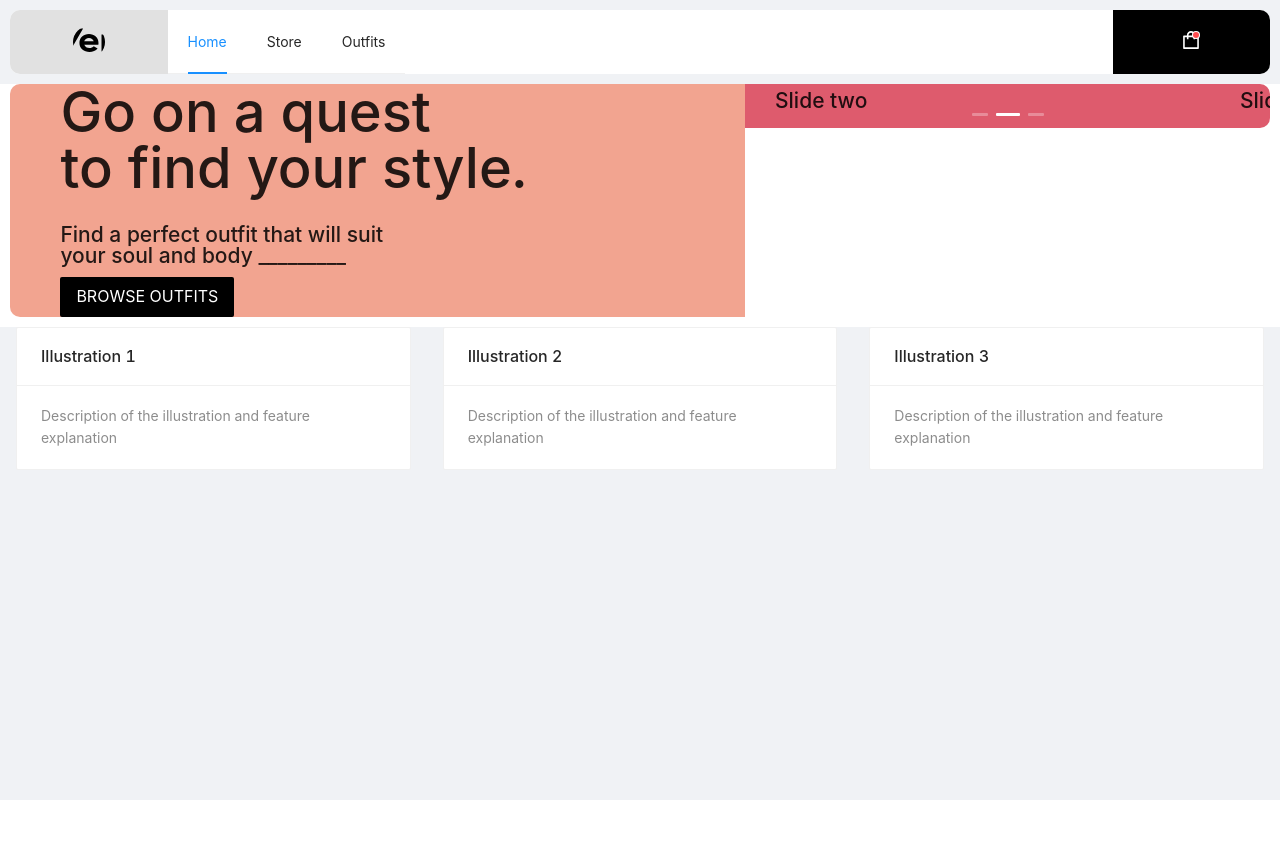
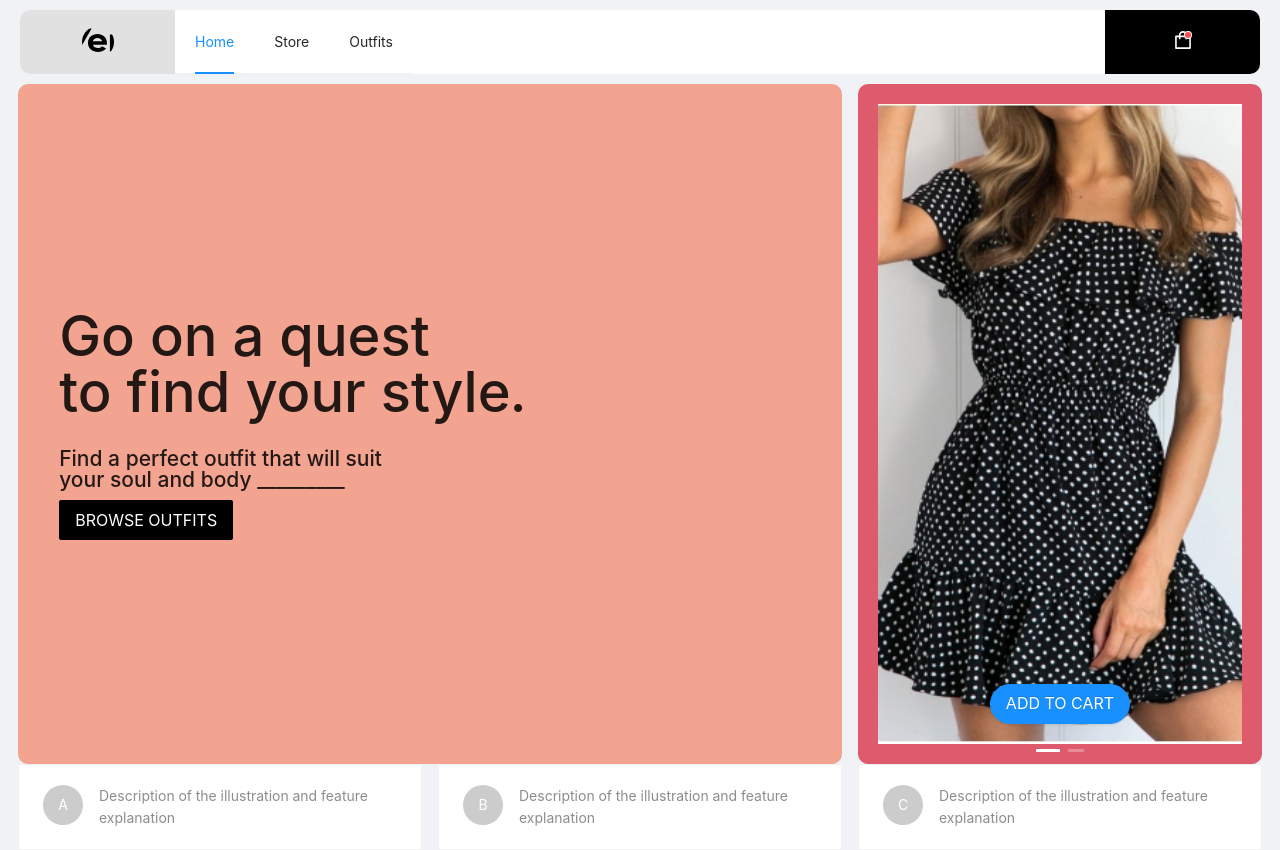
Before and after one commit to sourceKing/queststore, a Next.js app: page / in a window 1280 px wide. Before the commit the page ends 800 px from the top, so only its background shows below. Built offline with nearby package versions, Linux system fonts and the light colour scheme.

Commit message:
Refactored all pages and made header sticky

```diff
--- a/components/LayoutHOC.js
+++ b/components/LayoutHOC.js
@@ -73,16 +73,18 @@ function BaseLayout(MyPage) {
       <Layout style={{ minHeight: "100vh" }}>
         <Header
           style={{
-            padding: 0,
             margin: 0,
+            padding: '10px 20px',
             // marginBottom: 4,
             // borderBottom: '1p solid grey',
-            // position: "fixed",
-            // zIndex: 1,
+            position: "fixed",
+            top: 0,
+            left: 0,
+            right: 0,
+            zIndex: 200,
             width: "100%",
             height: "auto",
-            backgroundColor: "transparent",
-            padding: 10,
+            backgroundColor: "inherit",
             // borderBottom: '2px solid black'
           }}
         >
@@ -214,7 +216,7 @@ function BaseLayout(MyPage) {
           </Row>
         </Header>
         <Content
-          style={{ padding: 0, margin: 0, minHeight: "calc(100vh - 84px)" }}
+          style={{ padding: '84px 0 0 0', margin: 0, minHeight: "calc(100vh - 84px)" }}
         >
           <MyPage setVisible={setVisible} visible={visible} />
         </Content>
--- /dev/null
+++ b/components/SliderItems.js
@@ -0,0 +1,37 @@
+
+
+const ProdImg = (props) => (
+  <div
+    style={{
+      display: "inline-block",
+      //flexFlow: 'column',
+      //alignItems: 'flex-end',
+      //justifyContent: 'flex-end',
+      width: "100%",
+      height: "100%",
+      padding: "0 12px 12px 12px",
+      //backgroundColor: props.color,
+    }}
+  >
+    <div
+      style={{
+        width: "100%",
+        height: "100%",
+        display: "flex",
+        flexFlow: "column",
+        alignItems: "flex-end",
+        justifyContent: "flex-end",
+        backgroundColor: props.color,
+        borderRadius: 10,
+        // backgroundImage: "url('"+props.url+"')",
+        //backgroundSize: 'cover',
+        //backgroundPosition: 'center',
+        //backgroundRepeat: 'no-repeat'
+      }}
+    >
+      {props.children}
+    </div>
+  </div>
+);
+
+export default ProdImg;
--- a/pages/index.js
+++ b/pages/index.js
@@ -1,30 +1,15 @@
 import { Component, useEffect, useState } from "react";
-import BaseLayout from "../components/LayoutHOC";
+import BaseLayout from "components/LayoutHOC";
+// import ProdImg from "components/SliderItems";
 import Row from "antd/lib/row";
 import Col from "antd/lib/col";
 import Button from "antd/lib/button";
 import Carousel from "antd/lib/carousel";
 import Card from "antd/lib/card";
+import Image from "antd/lib/image";
 import { motion, useAnimation, AnimatePresence } from "framer-motion";
+import Avatar from "antd/lib/avatar/avatar";
 // import Router from 'next/router';
-
-const heroProds = [
-  {
-    name: "Dragon Fly Deep Black Sweat Pants",
-    price: 2300,
-    url: "/img1.jpg",
-  },
-  {
-    name: "Raw Hem Colorblock Jumpsuit",
-    price: 2200,
-    url: "/img1.jpg",
-  },
-  {
-    name: "Red Rose Jaw Drop Gown",
-    price: 1200,
-    url: "/img2.jpg",
-  },
-];
 
 const QuestHome = () => {
   // static getInitialProps(ctx){
@@ -37,33 +22,36 @@ const QuestHome = () => {
   return (
     <>
       <Row
+        gutter={[16, 16]}
         style={{
           margin: 0,
           padding: 0,
           width: "100%",
-          height: "100%",
-					padding: "0 10px 10px 10px",
-					background: '#FFF',
+          height: "auto",
+          padding: "0 10px",
+          // background: "#FFF",
         }}
       >
         <Col
           xs={{ span: 24 }}
           sm={{ span: 24 }}
-          md={{ span: 14 }}
-          lg={{ span: 14 }}
+          md={{ span: 16 }}
+          lg={{ span: 16 }}
+          style={{ height: "inherit" }}
+        >
+          <div
             style={{
               height: "100%",
+              width: "100%",
               backgroundColor: "#f2a490",
-            padding: "0 4%",
-            borderTopLeftRadius: 10,
-            borderBottomLeftRadius: 10,
+              padding: "10% 5%",
+              borderRadius: 10,
               display: "flex",
               flexFlow: "column",
               alignItems: "flex-start",
               justifyContent: "center",
             }}
           >
-          {/* <HeroSlider prods={heroProds} beforeChange={this.onSliderChange} /> */}
             <h1 className="hero-tittle">
               Go on a quest <br />
               to find your style.
@@ -79,81 +67,132 @@ const QuestHome = () => {
             >
               BROWSE OUTFITS
             </Button>
+          </div>
         </Col>
         <Col
           xs={{ span: 24 }}
           sm={{ span: 24 }}
-          md={{ span: 10 }}
-          lg={{ span: 10 }}
+          md={{ span: 8 }}
+          lg={{ span: 8 }}
+          style={{}}
+        >
+          <div
             style={{
+              // display: "inline-flex",
               height: "100%",
+              borderRadius: 10,
               backgroundColor: "#de5b6d",
-            borderTopRightRadius: 10,
-            borderBottomRightRadius: 10,
+              overflow: 'hidden',
+              // display: 'flex',
+              // flexFlow: 'column',
+              // alignItems: "center",
+              // justifyContent: "center",
             }}
           >
             <Carousel
               autoplay
+              autoplaySpeed={5000}
               draggable
+              // afterChange={onChange}
+              slidesToShow={1}
+              centerPadding="20px"
+              centerMode={true}
+              effect="fade"
               style={{ height: "inherit" }}
-            afterChange={onChange}
-            slidesToShow={1}
-            centerPadding="30px"
-            centerMode={true}
             >
-            <div
-              style={{
-                display: "inline-block",
-                width: "inherit",
-                height: "100%",
-                background: "red",
-              }}
-            >
-              <h1>Slide One</h1>
-            </div>
+              <div className="slide-img">
                 <div
                   style={{
                     display: "inline-block",
                     width: "100%",
                     height: "100%",
-                background: "green",
+                    padding: "20px 0",
                   }}
                 >
-              <h1>Slide two</h1>
+                  <div
+                    style={{
+                      display: 'flex',
+                      alignItems: 'flex-end',
+                      justifyContent: 'center',
+                      height: "100%",
+                      width: "100%",
+                      paddingBottom: 20,
+                      backgroundImage: "url('/prod-img.jpg')",
+                      backgroundSize: "cover",
+                      backgroundPosition: "center",
+                    }}
+                  >
+                    <Button type="primary" size="large" style={{borderRadius: 20}}>ADD TO CART</Button>
                   </div>
+                </div>
+              </div>
+              <div className="slide-img">
                 <div
                   style={{
                     display: "inline-block",
                     width: "100%",
                     height: "100%",
-                background: "blue",
+                    padding: "20px 0",
                   }}
                 >
-              <h1>Slide three</h1>
+                  <div
+                    style={{
+                      display: 'flex',
+                      alignItems: 'flex-end',
+                      justifyContent: 'center',
+                      height: "100%",
+                      width: "100%",
+                      paddingBottom: 20,
+                      backgroundImage: "url('/prod-img2.jpg')",
+                      backgroundSize: "cover",
+                      backgroundPosition: "center",
+                    }}
+                  >
+                    <Button type="primary" size="large" style={{borderRadius: 20}}>ADD TO CART</Button>
+                  </div>
+                </div>
               </div>
             </Carousel>
+          </div>
         </Col>
       </Row>
-			<Row gutter={[32, 32]} style={{margin: '150px 0 0 0', padding: 0, width: '100%'}}>
-				<Col xs={{span: 24}} sm={{span: 24}} lg={{span: 8}} xl={{span: 8}}>
-					<Card bordered title="Illustration 1">
-						<Card.Meta description="Description of the illustration and feature explanation" />
+      <Row
+        gutter={[16, 16]}
+        style={{ margin: "40px 0 40px 0", padding: "0 10px", width: "100%" }}
+      >
+        <Col
+          xs={{ span: 24 }}
+          sm={{ span: 24 }}
+          lg={{ span: 8 }}
+          xl={{ span: 8 }}
+        >
+          <Card>
+            <Card.Meta avatar={<Avatar size="large">A</Avatar>} description="Description of the illustration and feature explanation" />
           </Card>
         </Col>
-				<Col xs={{span: 24}} sm={{span: 24}} lg={{span: 8}} xl={{span: 8}}>
-					<Card bordered title="Illustration 2">
-						<Card.Meta description="Description of the illustration and feature explanation" />
+        <Col
+          xs={{ span: 24 }}
+          sm={{ span: 24 }}
+          lg={{ span: 8 }}
+          xl={{ span: 8 }}
+        >
+          <Card>
+            <Card.Meta avatar={<Avatar size="large">B</Avatar>} description="Description of the illustration and feature explanation" />
           </Card>
         </Col>
-				<Col xs={{span: 24}} sm={{span: 24}} lg={{span: 8}} xl={{span: 8}}>
-					<Card bordered title="Illustration 3">
-						<Card.Meta description="Description of the illustration and feature explanation" />
+        <Col
+          xs={{ span: 24 }}
+          sm={{ span: 24 }}
+          lg={{ span: 8 }}
+          xl={{ span: 8 }}
+        >
+          <Card>
+            <Card.Meta avatar={<Avatar size="large">C</Avatar>} description="Description of the illustration and feature explanation" />
           </Card>
         </Col>
       </Row>
 
-
-      <style jsx>{`
+      <style jsx global>{`
          .hero-tittle {
             // width: 450px;
             font-size: 4em;
@@ -170,6 +209,16 @@ const QuestHome = () => {
             text-align: left;
             line-height: 1em;
          }
+         .ant-carousel {
+            height: inherit;
+         }
+         div.slide-img {
+            height: calc(100vh - 120px);
+            display: flex;
+            flex-flow: column;
+            align-items: center;
+            justify-content: center;
+         }
       `}</style>
     </>
   );
```
Also changed, not shown: pages/outfits.js (+2 -33 lines), pages/store.js (+4 -4 lines), 1 other file (tests, documents, lock files or other folders). Lines whose indentation alone changed are shown as unchanged.
